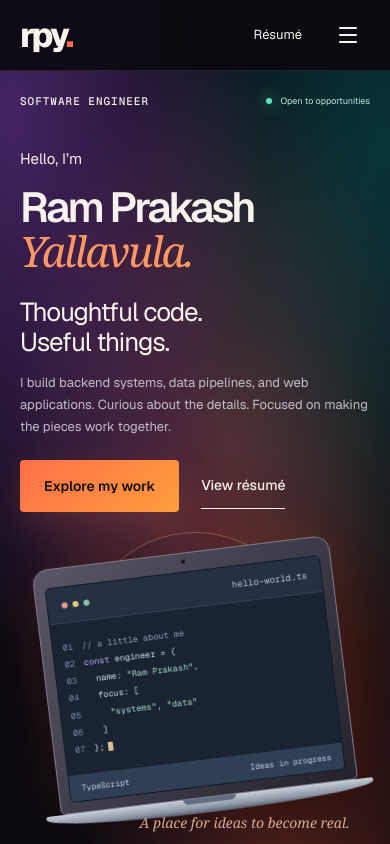
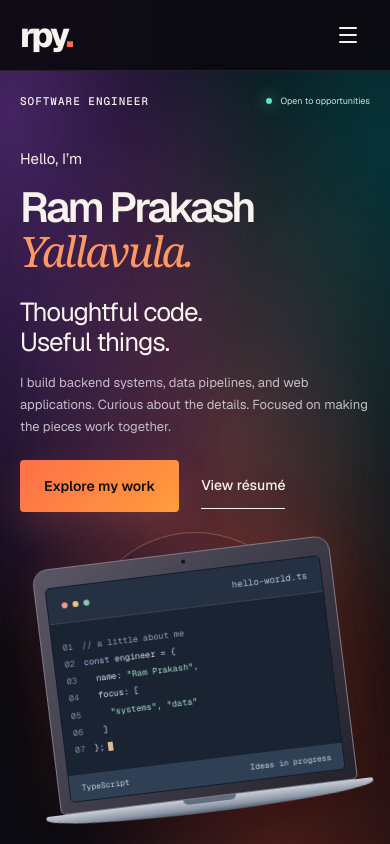
Before and after one commit to ramprakashyallavula/My_portfolio, a Next.js app: page / in a window 390 px wide. Shown: the top 844 px of the page. Built offline with nearby package versions, Linux system fonts and the light colour scheme.

Commit message:
Update resume and simplify header navigation

```diff
--- a/app/globals.css
+++ b/app/globals.css
@@ -52,9 +52,8 @@ p { line-height: 1.7; }
 .nav { height: calc(var(--header-height) - 1px); display: flex; align-items: center; justify-content: space-between; }
 .wordmark { font-size: 38px; font-weight: 800; line-height: 1; letter-spacing: -.08em; }
 .wordmark span { color: var(--coral); }
-.desktop-links { display: flex; gap: 36px; font-size: 13px; }
+.desktop-links { display: flex; gap: 36px; margin-left: auto; font-size: 13px; }
 .desktop-links a:hover { color: var(--orange); }
-.nav-resume { display: flex; gap: 20px; align-items: center; font-size: 13px; }
 .menu-toggle { display: none; width: 44px; height: 44px; align-items: center; justify-content: center; }
 .mobile-links { display: none; }
 .mobile-links-clip { overflow: hidden; }
@@ -177,8 +176,7 @@ p { line-height: 1.7; }
   :root { --header-height: 71px; }
   .wordmark { font-size: 34px; }
   .desktop-links { display: none; }
-  .nav-resume { margin-left: auto; margin-right: 24px; }
-  .menu-toggle { display: flex; }
+  .menu-toggle { display: flex; margin-left: auto; }
   .mobile-links { display: grid; grid-template-rows: 0fr; opacity: 0; visibility: hidden; transition: grid-template-rows .4s cubic-bezier(.22,1,.36,1), opacity .25s ease, visibility .4s; }
   .mobile-links.is-open { grid-template-rows: 1fr; opacity: 1; visibility: visible; }
   .mobile-links-inner { display: flex; flex-direction: column; padding: 15px 20px 25px; border-top: 1px solid var(--line); }
--- a/sections/Hero.module.css
+++ b/sections/Hero.module.css
@@ -40,7 +40,6 @@
 .editorFooter { display: flex; justify-content: space-between; gap: 10px; padding: 8px 12px; background: #304054; font: 8px var(--font-geist-mono), monospace; color: #c5d2e3; }
 .base { height: 15px; background: linear-gradient(#c8ced6, #8e97a6 65%, #525e70); border-radius: 2px 2px 50% 50% / 2px 2px 12px 12px; position: relative; box-shadow: 0 32px 30px #41475e28; }
 .notch { position: absolute; width: 16%; height: 5px; left: 42%; top: 0; background: #626e7f; border-radius: 0 0 6px 6px; }
-.caption { position: absolute; bottom: 8px; right: 10px; color: #d5a995; font: italic 17px Georgia, serif; }
 .bottom { display: flex; align-items: center; justify-content: space-between; gap: 20px; border-top: 1px solid #ffffff24; padding-block: 20px; font-size: 10px; letter-spacing: .025em; color: #b8b1c1; }
 .bottom a { display: flex; gap: 14px; align-items: center; min-height: 24px; }
 .scrollMark { height: 23px; width: 15px; border: 1px solid currentColor; border-radius: 9px; position: relative; }
@@ -63,7 +62,6 @@
   .scene { width: min(430px, 94%); margin-inline: auto; height: 300px; }
   .halo { width: 70%; left: 15%; }
   .editorBody { font-size: clamp(8px, 2.2vw, 12px); padding-block: 16px; }
-  .caption { font-size: 14px; bottom: 0; }
   .bottom { font-size: 9px; padding-block: 16px; }
 }
 @media (prefers-reduced-motion: reduce) {
--- a/sections/Hero.tsx
+++ b/sections/Hero.tsx
@@ -78,7 +78,6 @@ export default function Hero() {
                                     <div className={styles.base}><div className={styles.notch} /></div>
                                 </div>
                             </motion.div>
-                            <span className={styles.caption}>A place for ideas to become real.</span>
                         </div>
                     </Reveal>
                 </div>
--- a/sections/Navbar.tsx
+++ b/sections/Navbar.tsx
@@ -15,7 +15,6 @@ export default function Navbar() {
             <nav className="nav wrap" aria-label="Main navigation">
                 <a className="wordmark" href="#" onClick={() => setOpen(false)} aria-label="Ram Prakash Yallavula — home">rpy<span>.</span></a>
                 <div className="desktop-links">{links.map(link => <a href={link.href} key={link.href}>{link.label}</a>)}</div>
-                <a className="nav-resume" href="/resume.pdf" target="_blank" rel="noopener noreferrer">Résumé</a>
                 <button ref={toggle} className="menu-toggle" aria-label={open ? "Close navigation" : "Open navigation"} aria-expanded={open} aria-controls="mobile-navigation" onClick={() => setOpen(!open)}>{open ? <X /> : <Menu />}</button>
             </nav>
             <nav id="mobile-navigation" className={`mobile-links ${open ? "is-open" : ""}`} aria-label="Mobile navigation" aria-hidden={!open} inert={!open}>
```
Also changed, not shown: 2 other files (tests, documents, lock files or other folders).
